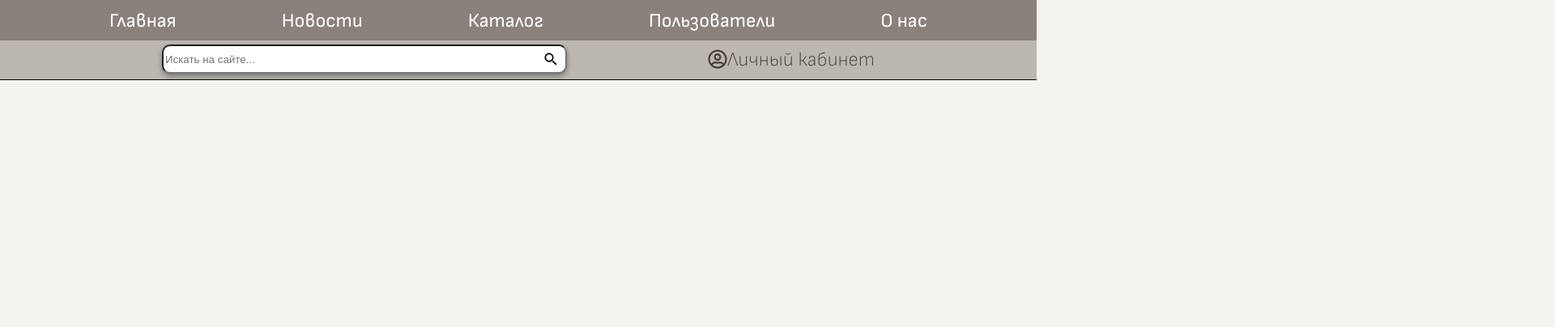
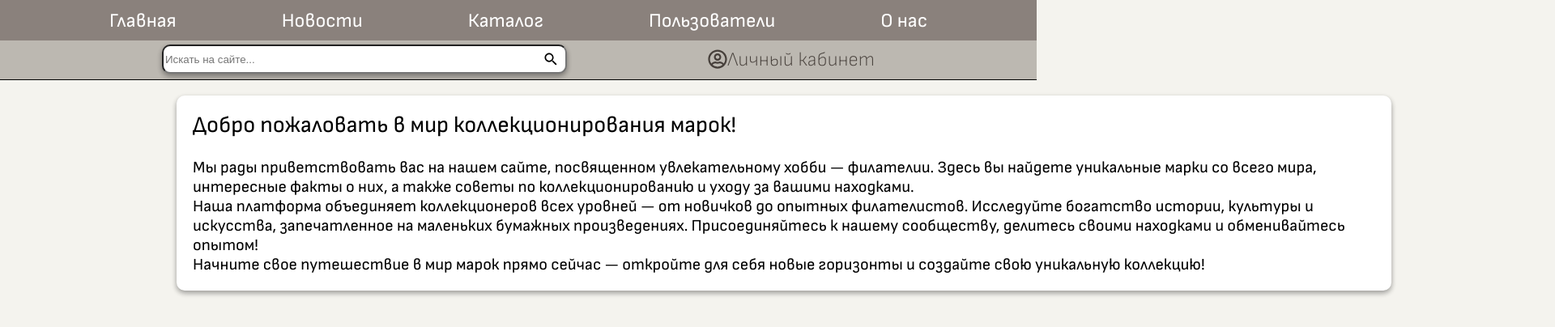
Before and after one commit to fridalif/collectioner_site, a Next.js app in the folder frontend/: page / in a window 1280 px wide. Shown: the top 404 px of the page at 81% size, 1920 px wide, since content can reach past the window. Built offline with nearby package versions, Linux system fonts and the light colour scheme.

Commit message:
Created welcome message block

```diff
--- a/frontend/src/components/Body/Body.jsx
+++ b/frontend/src/components/Body/Body.jsx
@@ -1,10 +1,13 @@
 import styles from './Body.module.css';
 import {SecondHeader} from '../SecondHeader/SecondHeader.jsx';
+import {WelcomeMessage} from '../WelcomeMessage/WelcomeMessage.jsx';
+
 export function Body(){
 
     return(
         <div className={styles.body}>
             <SecondHeader />
+            <WelcomeMessage />
         </div>
     )
 }
--- /dev/null
+++ b/frontend/src/components/WelcomeMessage/WelcomeMessage.jsx
@@ -0,0 +1,20 @@
+import styles from './WelcomeMessage.module.css'
+
+export function WelcomeMessage(){
+
+    return(
+        <div className={styles.welcomeMessage}>
+            <div className={styles.welcomeMessageTitle}>
+                Добро пожаловать в мир коллекционирования марок!
+            </div>
+            <div className={styles.welcomeMessageText}>
+                <br />
+                Мы рады приветствовать вас на нашем сайте, посвященном увлекательному хобби — филателии. Здесь вы найдете уникальные марки со всего мира, интересные факты о них, а также советы по коллекционированию и уходу за вашими находками.
+                <br />
+                Наша платформа объединяет коллекционеров всех уровней — от новичков до опытных филателистов. Исследуйте богатство истории, культуры и искусства, запечатленное на маленьких бумажных произведениях. Присоединяйтесь к нашему сообществу, делитесь своими находками и обменивайтесь опытом!
+                <br />
+                Начните свое путешествие в мир марок прямо сейчас — откройте для себя новые горизонты и создайте свою уникальную коллекцию!
+            </div>
+        </div>
+    )
+}
--- /dev/null
+++ b/frontend/src/components/WelcomeMessage/WelcomeMessage.module.css
@@ -0,0 +1,19 @@
+.welcomeMessage{
+    background-color: white;
+    margin-top:70px;
+    border-radius: 10px;
+    font-size: 24px;
+    padding: 20px;
+    font-family: "Sofia-Sans";
+    height: 300px;
+    width:1460px;
+    box-shadow: rgba(0, 0, 0, 0.16) 0px 3px 6px, rgba(0, 0, 0, 0.23) 0px 3px 6px;
+}
+
+.welcomeMessageTitle{
+    font-size: 28px;
+}
+
+.welcomeMessageText{
+    font-size: 20px;
+}
```
